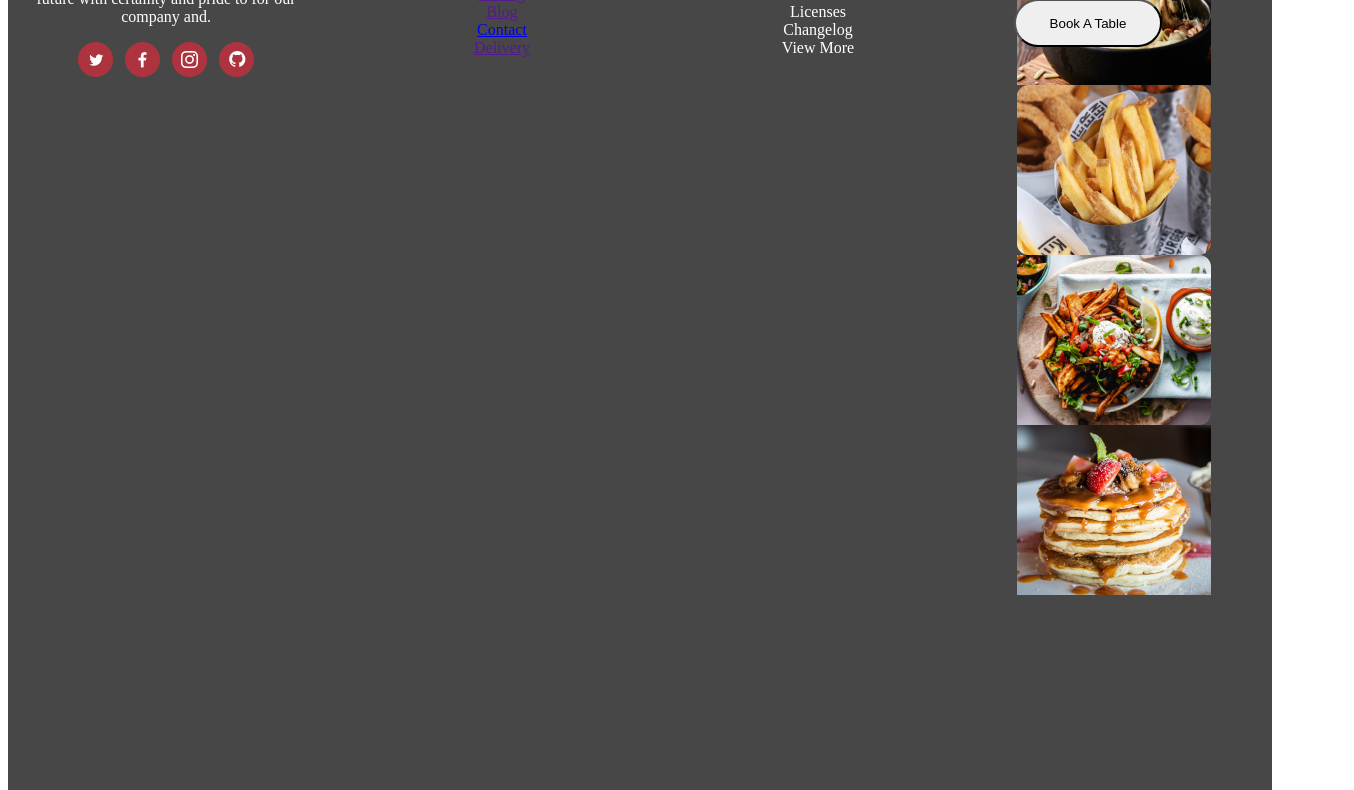
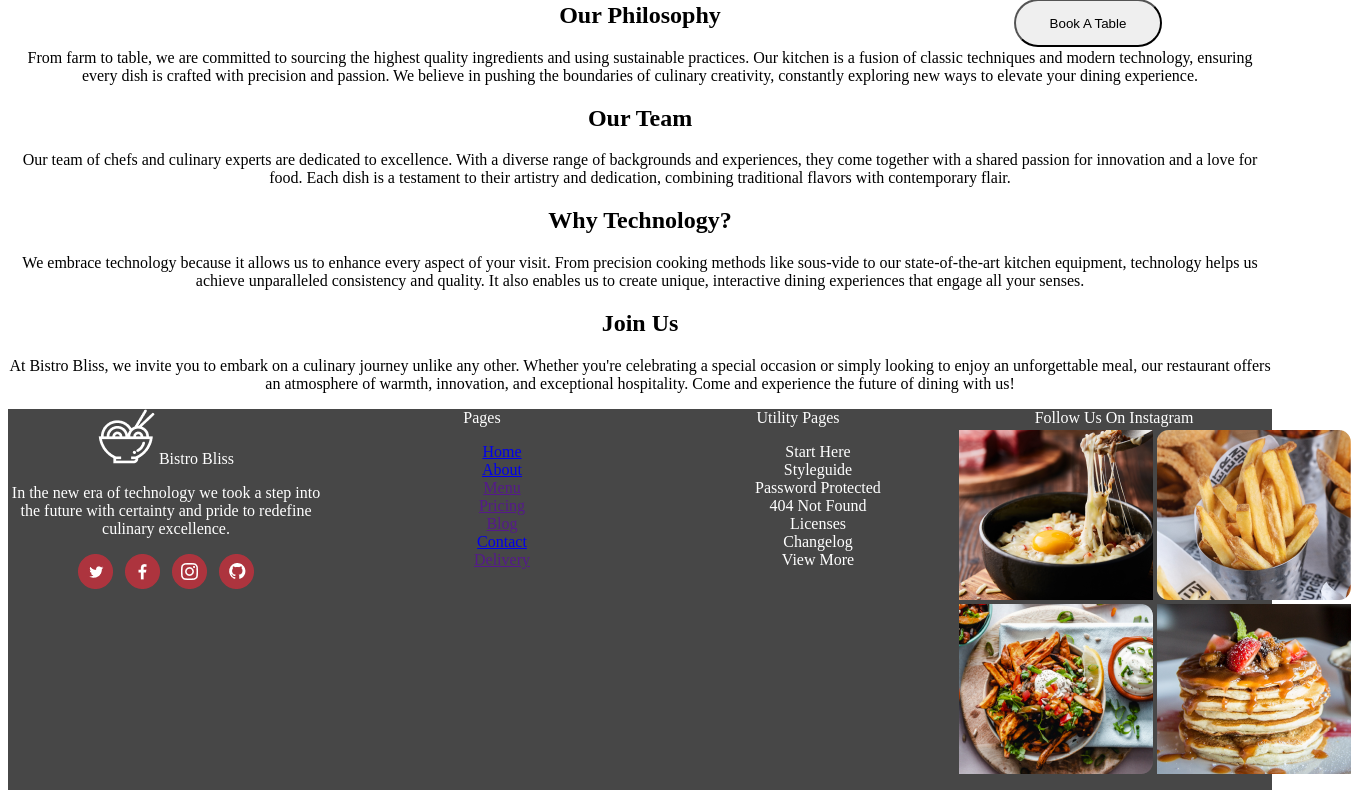
Before and after one commit to GitToSchool/Bristo-Blist-, a plain HTML site: page about.html in a window 1280 px wide. Shown: the part 179-969 px from the top of the page, 1354 px wide, since content can reach past the window. Drawn offline with Linux system fonts and the light colour scheme.

Commit message:
Added text to about page

```diff
--- a/about.html
+++ b/about.html
@@ -2,7 +2,7 @@
   <head>
     <meta charset="UTF-8" />
     <meta name="viewport" content="width=device-width, initial-scale=1.0" />
-    <title>Cafe Bistro</title>
+    <title>Bistro Bliss</title>
     <link rel="stylesheet" href="style.css" />
   </head>
 
@@ -38,14 +38,30 @@
         <button>Book A Table</button>
       </ul>
     </nav>
-    <a href=""> </a>
 
     <main>
       <section id="topSection">
         <!-- <img id="homePageImg" src="img/homeImage.png" /> -->
-
-        Here is where the About Us's img will be placed, but divided into two sections
-
+        <h1>About Us</h1>
+        <p>
+          Welcome to Bistro Bliss, where culinary tradition meets cutting-edge technology. At Bistro Bliss, we take pride in using the latest technological innovations to create amazing food experiences that delight your senses. Our mission is to redefine the art of dining, bringing you flavors and presentations that are as visually stunning as they are delicious.
+        </p>
+        <h2>Our Philosophy</h2>
+        <p>
+          From farm to table, we are committed to sourcing the highest quality ingredients and using sustainable practices. Our kitchen is a fusion of classic techniques and modern technology, ensuring every dish is crafted with precision and passion. We believe in pushing the boundaries of culinary creativity, constantly exploring new ways to elevate your dining experience.
+        </p>
+        <h2>Our Team</h2>
+        <p>
+          Our team of chefs and culinary experts are dedicated to excellence. With a diverse range of backgrounds and experiences, they come together with a shared passion for innovation and a love for food. Each dish is a testament to their artistry and dedication, combining traditional flavors with contemporary flair.
+        </p>
+        <h2>Why Technology?</h2>
+        <p>
+          We embrace technology because it allows us to enhance every aspect of your visit. From precision cooking methods like sous-vide to our state-of-the-art kitchen equipment, technology helps us achieve unparalleled consistency and quality. It also enables us to create unique, interactive dining experiences that engage all your senses.
+        </p>
+        <h2>Join Us</h2>
+        <p>
+          At Bistro Bliss, we invite you to embark on a culinary journey unlike any other. Whether you're celebrating a special occasion or simply looking to enjoy an unforgettable meal, our restaurant offers an atmosphere of warmth, innovation, and exceptional hospitality. Come and experience the future of dining with us!
+        </p>
       </section>
 
       <section id="bottomSection">
@@ -54,11 +70,10 @@
             <img src="img/bottomJapaneseFood.png" alt="">
             Bistro Bliss
             <p>
-              In the new era of technology we took a in the future with
-              certainty and pride to for our company and.
+              In the new era of technology we took a step into the future with
+              certainty and pride to redefine culinary excellence.
             </p>
             <div><img src="img/Social.png" alt="" /></div>
-
           </div>
           <div class="column">
             Pages
@@ -88,17 +103,16 @@
             Follow Us On Instagram
             <br>
             <table>
-              <th>
-                <tr><img src="img/egg-and-cheese.png" alt=""></tr>
-                <tr><img src="img/fries.png" alt=""></tr>
-              </th>
-              <br>
-              <th>
-                <tr><img src="img/fries-and-dip.png" alt=""></tr>
-                <tr><img src="img/pancakes.png" alt=""></tr>
-              </th>
+              <tr>
+                <td><img src="img/egg-and-cheese.png" alt=""></td>
+                <td><img src="img/fries.png" alt=""></td>
+              </tr>
+              <tr>
+                <td><img src="img/fries-and-dip.png" alt=""></td>
+                <td><img src="img/pancakes.png" alt=""></td>
+              </tr>
             </table>
-
+          </div>
         </div>
       </section>
     </main>
```
